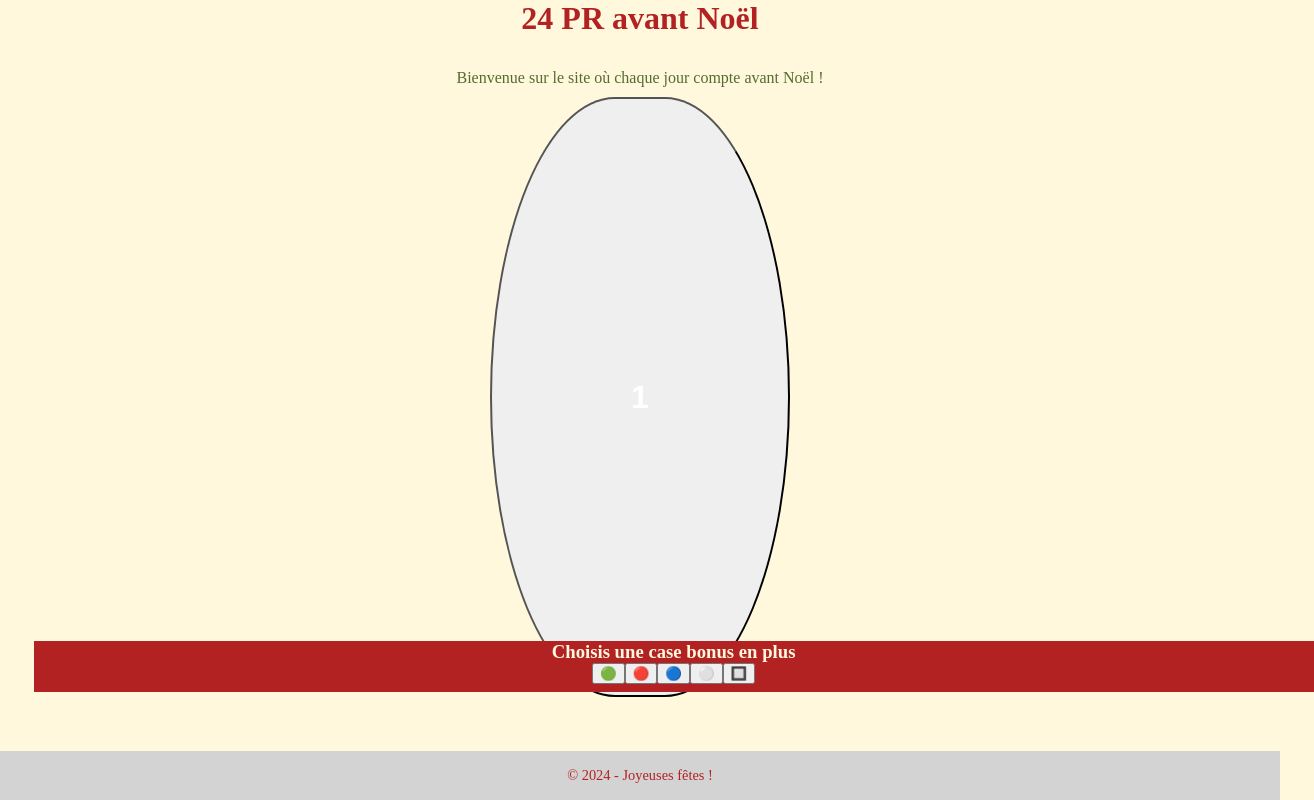
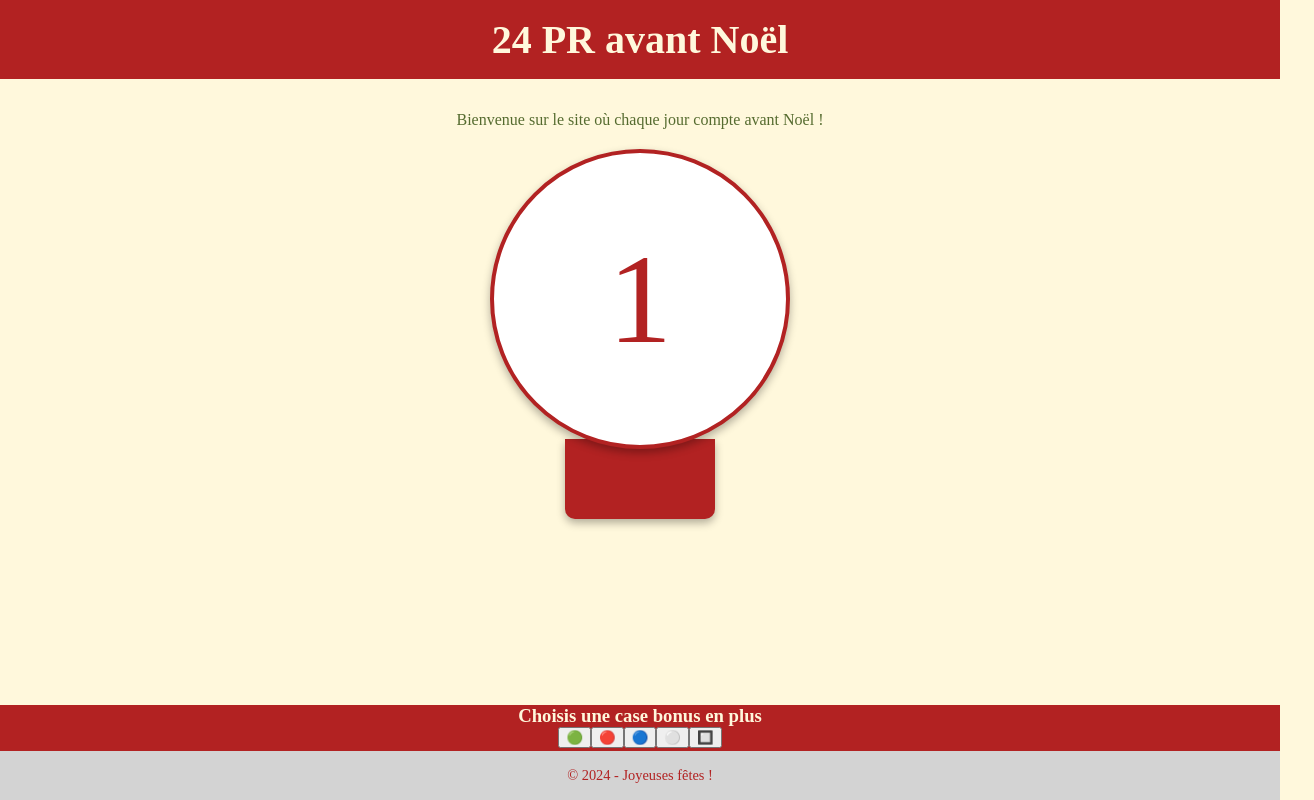
Before and after one commit to Jottiana/24_PR_avant_Noel, a React (Vite) app: page / in a window 1280 px wide. Shown: the whole page, 1314 px wide, since content can reach past the window. Built offline with nearby package versions, Linux system fonts and the light colour scheme.

Commit message:
turned card into snwoball

```diff
--- a/src/App.css
+++ b/src/App.css
@@ -25,6 +25,7 @@ body {
 	flex-direction: column;
 	background-color: var(--light-cornsilk);
 	color: var(--primary-red);
+  min-height: 100vh;
 }
 
 .header {
--- a/src/App.tsx
+++ b/src/App.tsx
@@ -8,17 +8,19 @@ const App = () => {
 	};
 
 	return (
-		<div className="app">
-			<h1>24 PR avant Noël</h1>
-			<main>
-				<div className="content">
-					<p>Bienvenue sur le site où chaque jour compte avant Noël !</p>
-					<div className="homepage-card">
-						<CalendarCard day={1} isActive={true} onClick={handleCardClick} />
-					</div>
-					<NavBar />
+		<div className="app-container">
+			<header className="header">
+				<h1 className="title">24 PR avant Noël</h1>
+			</header>
+			<main className="content">
+				<p>Bienvenue sur le site où chaque jour compte avant Noël !</p>
+				<div className="homepage-card">
+					<CalendarCard day={1} isActive={true} onClick={handleCardClick} />
 				</div>
 			</main>
+			<nav className="nav-container">
+				<NavBar />
+			</nav>
 			<footer className="footer">
 				<p>&copy; 2024 - Joyeuses fêtes !</p>
 			</footer>
--- a/src/components/CalendarCard.css
+++ b/src/components/CalendarCard.css
@@ -1,27 +1,36 @@
-.calendar-card {
-  width: 300px;
-  height: 600px;
-  border-radius: 50% / 60%;
-  background-color: --light-gray;
+.snow-globe {
   display: flex;
+  flex-direction: column;
   align-items: center;
-  justify-content: center;
   cursor: pointer;
-  transition: transform 0.3s ease-in-out;
-  /* box-shadow: 0px 4px 10px rgba(0, 0, 0, 0.2); */
-  margin: 10px auto;
+  margin: 20px;
 }
 
-h1 {
-  text-align: center;
+.snow-ball {
+  width: 300px;
+  height: 300px;
+  background-color: white;
+  border-radius: 50%;
+  display: flex;
+  justify-content: center;
+  align-items: center;
+  border: 4px solid var(--primary-red);
+  box-shadow: 0px 4px 8px rgba(0, 0, 0, 0.3);
+  position: relative;
 }
 
-.calendar-card.active {
-  background-color: --light-gray;
+.day-number {
+  font-family: var(--font-heading);
+  font-size: 8rem;
+  color: var(--primary-red);
+  margin: 0;
 }
 
-.calendar-day {
-  font-size: 2rem;
-  color: white;
-  font-weight: bold;
+.base {
+  width: 150px;
+  height: 80px;
+  background-color: var(--primary-red);
+  border-radius: 0 0 10px 10px;
+  margin-top: -10px;
+  box-shadow: 0px 4px 8px rgba(0, 0, 0, 0.3);
 }
--- a/src/components/CalendarCard.tsx
+++ b/src/components/CalendarCard.tsx
@@ -6,18 +6,14 @@ type CalendarCardProps = {
   onClick: () => void;
 };
 
-const CalendarCard = ({ day, isActive, onClick }: CalendarCardProps) => {
+const CalendarCard = ({ day, onClick }: CalendarCardProps) => {
   return (
-    <button
-      type="button"
-      className={`calendar-card ${isActive ? "active" : ""}`}
-      onClick={onClick}
-      onKeyDown={(e) => {
-        if (e.key === "Enter") onClick();
-      }}
-    >
-      <p className="calendar-day">{day}</p>
-    </button>
+    <div className="snow-globe" type= "button" onClick={onClick}>
+      <div className="snow-ball">
+        <p className="day-number">{day}</p>
+      </div>
+      <div className="base"></div>
+    </div>
   );
 };
 
--- a/src/components/NavBar.css
+++ b/src/components/NavBar.css
@@ -1,14 +1,3 @@
-:root {
-    --primary-red: #B22222;
-    --dark-olive: #556B2F;
-    --light-cornsilk: #FFF8DC;
-    --beige: #E6D699;
-    --light-gray: #D3D3D3;
-
-    --font-heading: 'Cinzel', serif;
-    --font-body: 'Cormorant Infant', serif;
-  }
-
   .nav-container{
     width: 100%;
     height: auto;
@@ -18,9 +7,9 @@
     display: flex;
     flex-direction: column;
     align-items: center;
-    margin: 0.1rem;
+    margin: 0;
     position: absolute;
-    bottom: 45px;
+    bottom: 22px;
   }
 
   .my-button-container {
```
